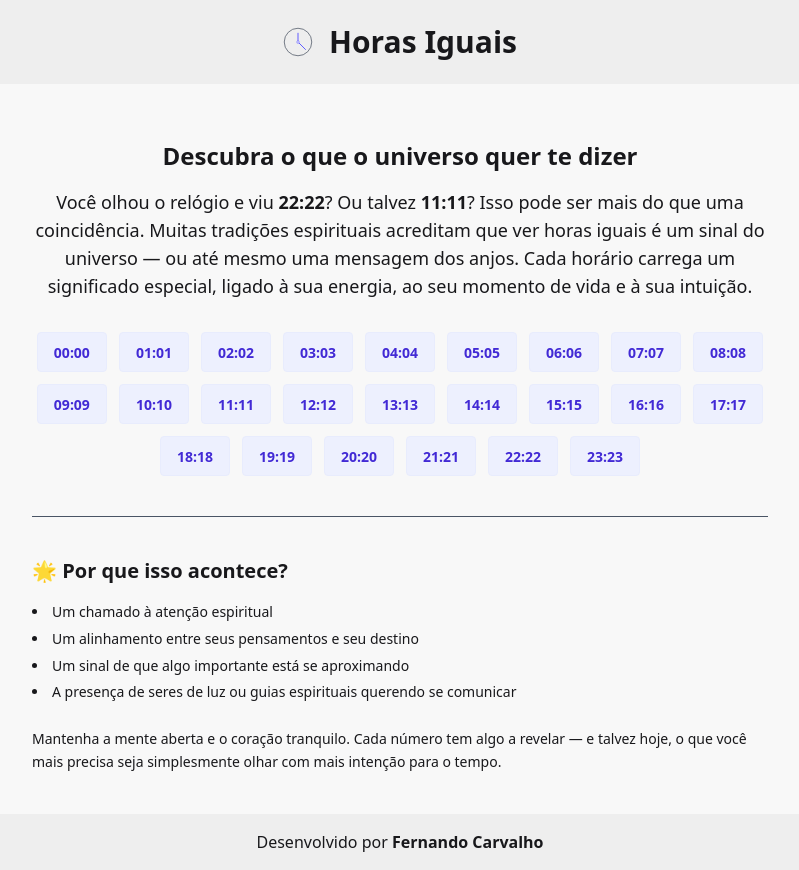
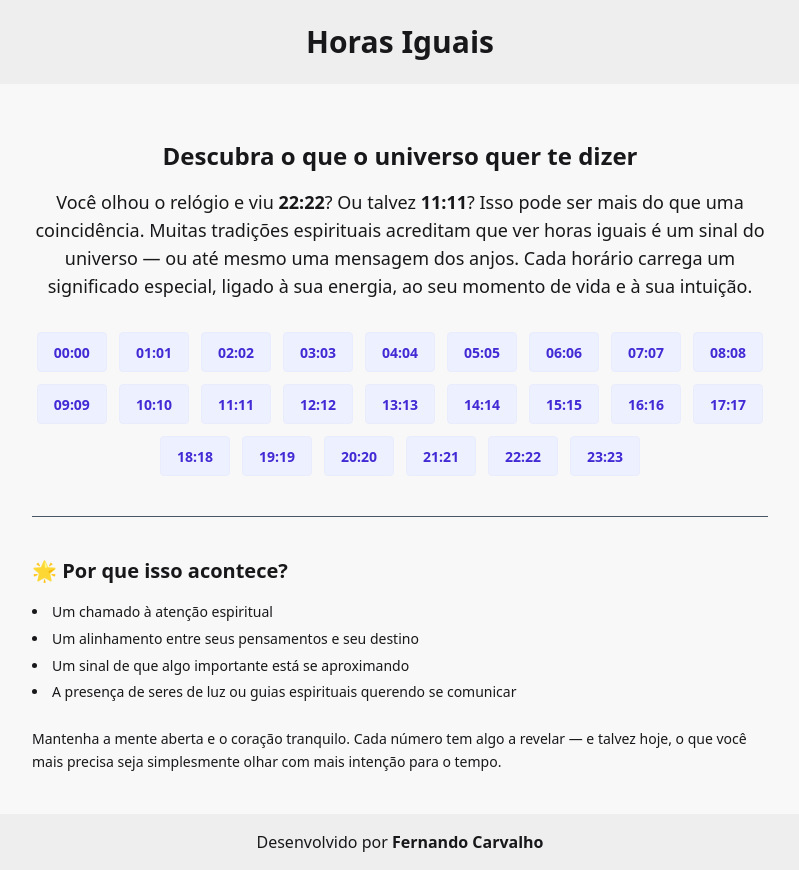
Before and after one commit to 21fernandinhow/horas-iguais-v2, a Nuxt app: page / in a window 1280 px wide. Shown: the whole page, without its empty margins (240-1039 px from the left). Built offline with nearby package versions, Linux system fonts and the light colour scheme.

Commit message:
remove logo

```diff
--- a/app/components/AppHeader.vue
+++ b/app/components/AppHeader.vue
@@ -6,7 +6,7 @@
       to="/"
       class="flex items-center gap-4 text-3xl font-bold m-0 hover:underline"
     >
-      <NuxtImg src="/logo.svg" width="30" height="30" alt="Logo" />
+      <!-- <NuxtImg src="/logo.svg" width="30" height="30" alt="Logo" /> -->
       <h1>Horas Iguais</h1>
     </NuxtLink>
   </header>
```
